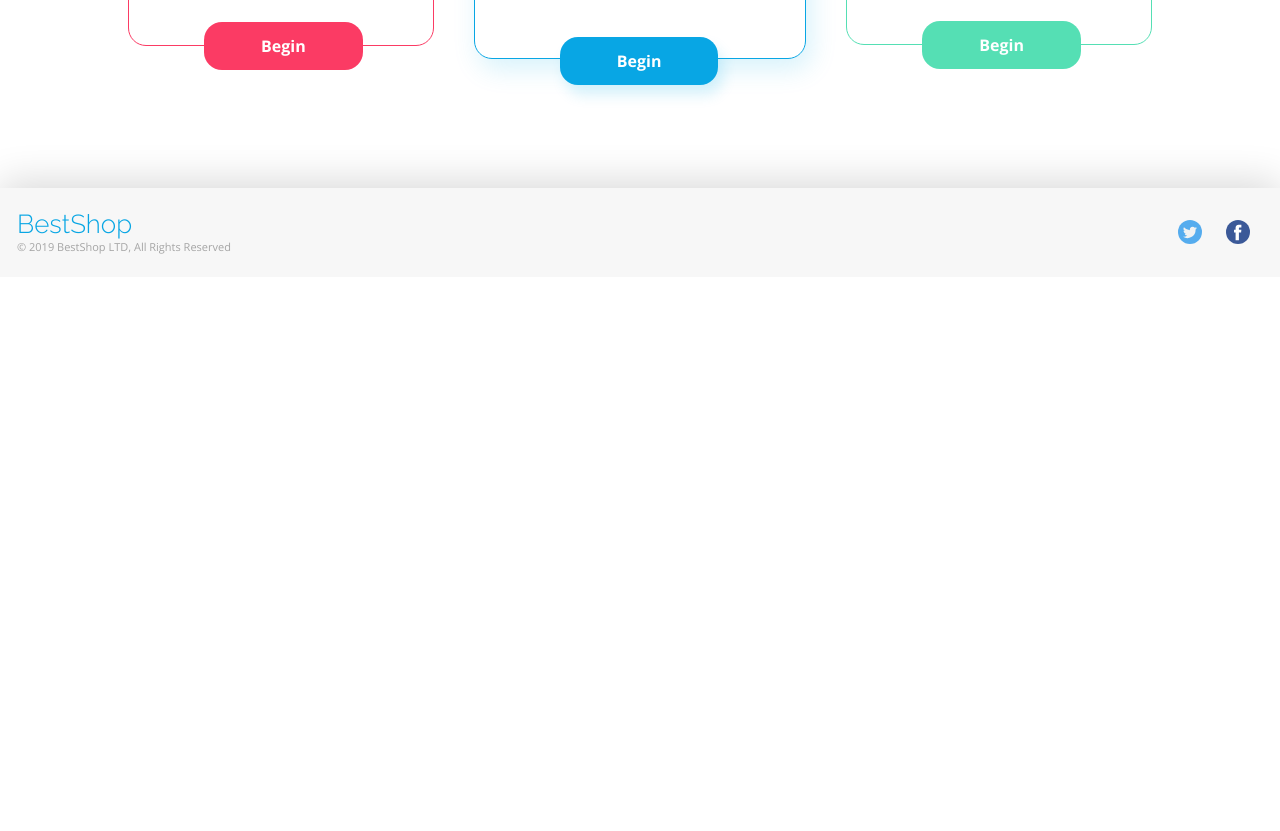
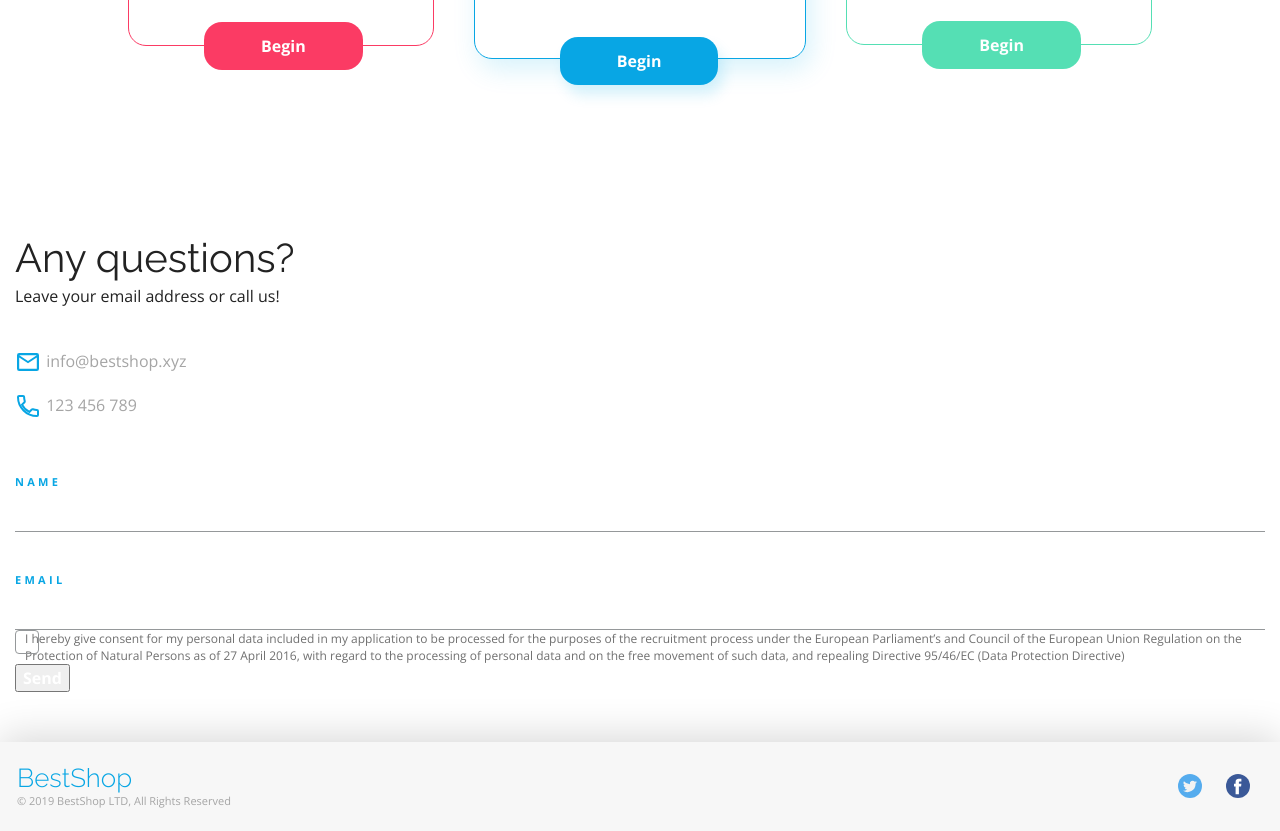
Before and after one commit to malwajka/BestShop-Mobile, a website: page index.html in a window 1280 px wide. Shown: the part 3071-3902 px from the top of the page. Before the commit the page ends 3348 px from the top, so only its background shows below. Drawn offline with nearby package versions, Linux system fonts and the light colour scheme.

Commit message:
Contact, form - to fix

```diff
--- a/index.html
+++ b/index.html
@@ -180,7 +180,48 @@
     <!--CONTACT-->
 
     <section class="contact container">
-
+        <div class="contact__column">
+            <h2 class="contact__title">Any questions?</h2>
+            <p class="contact__text">Leave your email address or call us!</p>
+            <div class="contact__details">
+                <a href="mailto:info@bestshop.xyz" class="details__item">
+                    <img src="assets/Mail%20Icon.svg" alt="mail">
+                    info@bestshop.xyz
+                </a>
+                <a href="tel:123456789" class="details__item">
+                    <img src="assets/Phone%20Icon.svg" alt="phone">
+                    123 456 789
+                </a>
+            </div>
+        </div>
+        <div class="contact__column">
+            <form class="form">
+                <div class="form__field">
+                    <label class="form__label" for="name">Name</label>
+                    <input type="text" class="form__input name" id="name">
+                </div>
+                <div class="form__field">
+                    <label class="form__label" for="email">Email</label>
+                    <input type="email" class="form__input email" id="email">
+                </div>
+                <div class="form__consent">
+                    <label class="form__checkbox">
+                        <input type="checkbox">
+                        <span class="checkbox"></span>
+                        <p class="consent__text">
+                            I hereby give consent for my personal data included in my
+                            application to be processed for the purposes of the recruitment
+                            process under the European Parliament’s and Council of the
+                            European Union Regulation on the Protection of Natural Persons as
+                            of 27 April 2016, with regard to the processing of personal data
+                            and on the free movement of such data, and repealing Directive
+                            95/46/EC (Data Protection Directive)
+                        </p>
+                    </label>
+                </div>
+                <button type="submit" class="btn btn--primary">Send</button>
+            </form>
+        </div>
     </section>
 
 </main>
--- /dev/null
+++ b/scss/elements/_contact.scss
@@ -0,0 +1,100 @@
+.contact {
+  padding: 50px 15px;
+
+  &__column {
+
+  }
+
+  &__title {
+    font-size: 2.5rem;
+    font-family: $font-Raleway;
+    font-weight: 400;
+    margin-bottom: 10px;
+  }
+
+  &__text {
+    font-size: 1rem;
+    font-family: $font-OpenSans;
+    font-weight: 400;
+    margin-bottom: 45px;
+  }
+
+  &__details {
+    display: flex;
+    flex-direction: column;
+    margin-bottom: 14px;
+  }
+}
+
+.details__item {
+  margin-bottom: 17px;
+  color: $color-grey;
+
+  &:last-of-type {
+    margin-bottom: 0;
+  }
+}
+
+//FORM
+
+.form {
+
+  &__field {
+    display: flex;
+    flex-direction: column;
+  }
+
+  &__label {
+    font-family: $font-OpenSans;
+    text-transform: uppercase;
+    letter-spacing: 0.205rem;
+    font-size: 0.6875rem;
+    font-weight: 700;
+    color: $primary-blue;
+    margin-top: 42px;
+  }
+
+  &__input {
+    border: none;
+    border-bottom: 1px solid $color-form-line;
+    line-height: 2.625rem;
+  }
+
+  &__checkbox {
+    display: flex;
+    align-items: flex-start;
+    cursor: pointer;
+
+    input {
+      height: 25px;
+      width: 25px;
+      opacity: 0;
+      position: absolute;
+
+    }
+
+  }
+}
+
+.checkbox {
+  width: 24px;
+  height: 24px;
+  border-radius: 4px;
+  border: 1px solid #95989A;
+  position: absolute;
+
+  &:checked {
+    background-image: url("../assets/Checkmark.svg");
+    background-repeat: no-repeat;
+    background-position: center;
+  }
+}
+
+.consent__text {
+  font-size: 0.75rem;
+  font-family: $font-OpenSans;
+  font-weight: 400;
+  color: $color-consent;
+  margin: 0 10px;
+  line-height: 1.0625rem;
+}
--- a/scss/main.scss
+++ b/scss/main.scss
@@ -10,6 +10,6 @@
 @import "elements/statistics";
 @import "elements/benefits";
 @import "elements/pricing";
-
+@import "elements/contact";
 @import "elements/footer";
 @import "elements/buttons";
--- a/scss/settings/_colors.scss
+++ b/scss/settings/_colors.scss
@@ -7,3 +7,5 @@ $color-grey: #A5A5A5;
 $color-light-grey: #F7F7F7;
 $color-border-benefits: #E8E9ED;
 $color-limited: #13253B;
+$color-consent: #707070;
+$color-form-line: #95989A;
```
Also changed, not shown: css/main.css, 1 other file.
